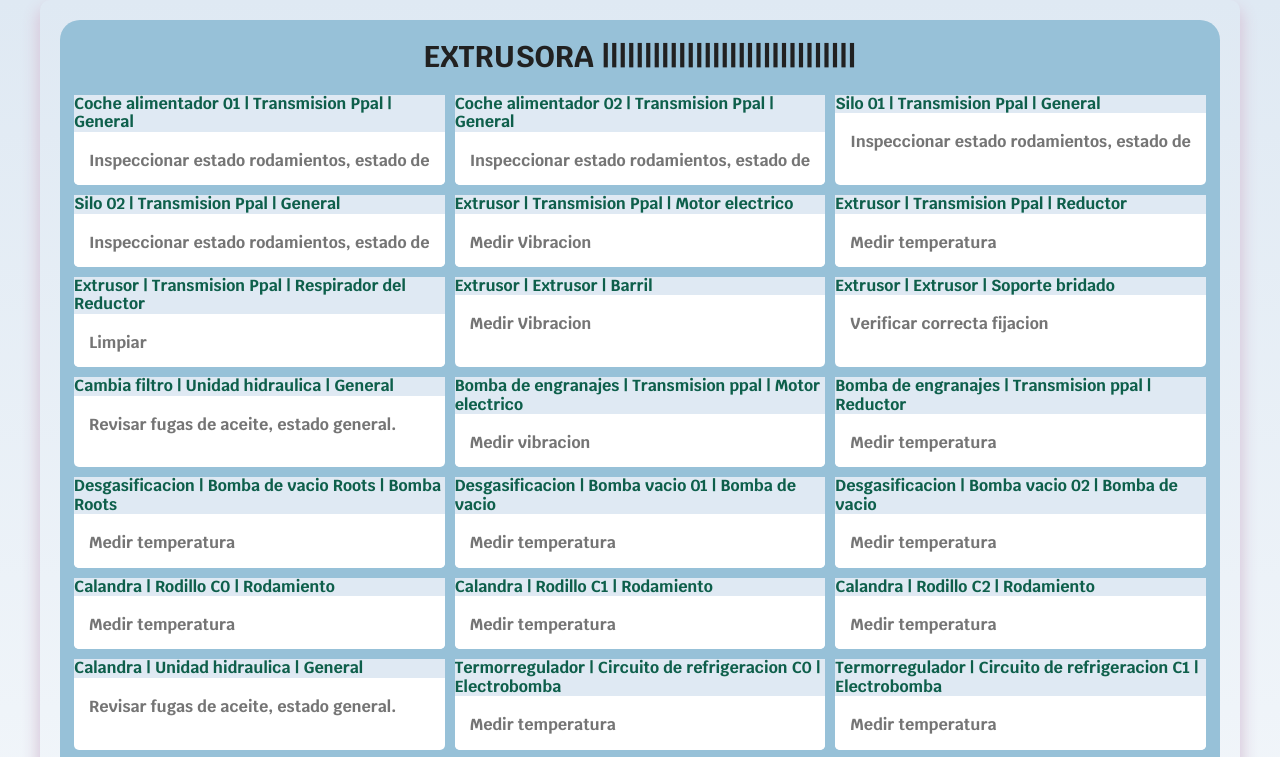
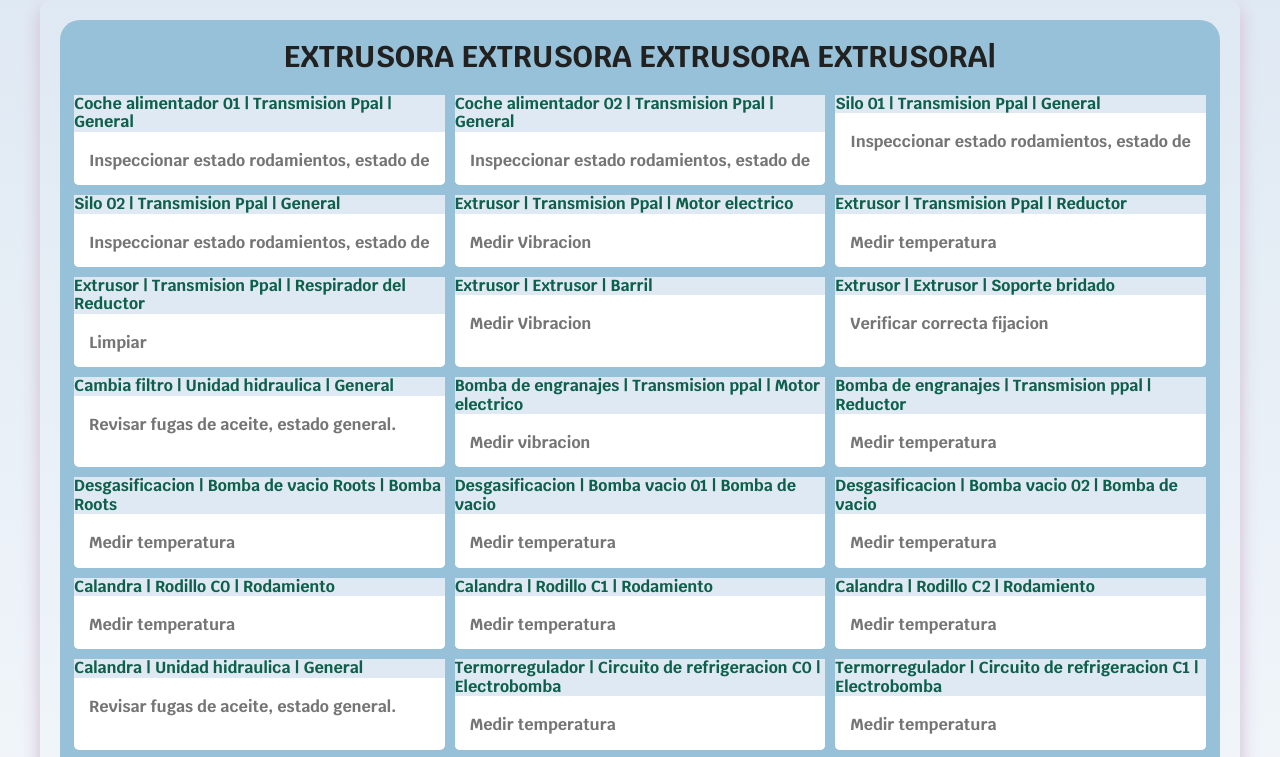
Before and after one commit to LioKen/Forms, a plain HTML site: page index.html in a window 1280 px wide. Shown: the top 757 px of the page. Drawn offline with Linux system fonts and the light colour scheme.

Commit message:
Actualice el titulo

```diff
--- a/index.html
+++ b/index.html
@@ -25,7 +25,7 @@
                 <!--<h2>Porfavor de una manera Conciente, Oberva y analiza los componentes con el fin de encontrar daños, que generen posibles fallas funcionales</h2>-->
                 <form class="formulario">
                     <fieldset>
-                        <legend>EXTRUSORA ||||||||||||||||||||||||||||||</legend>
+                        <legend>EXTRUSORA EXTRUSORA EXTRUSORA EXTRUSORA|</legend>
 
                         <div class="contenedor-campos">
 
```
